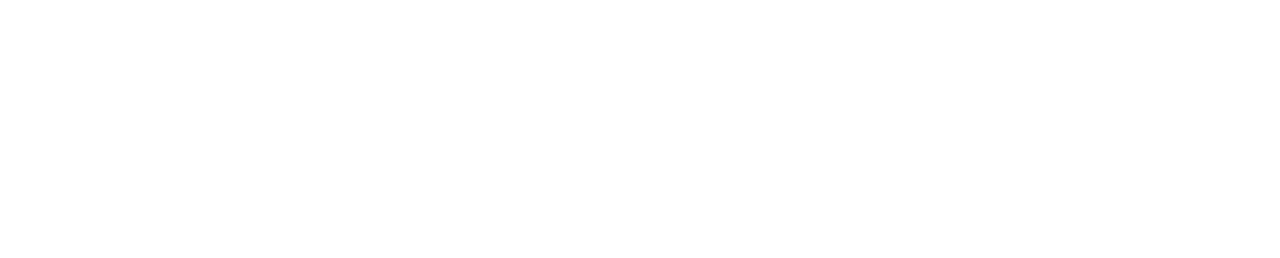
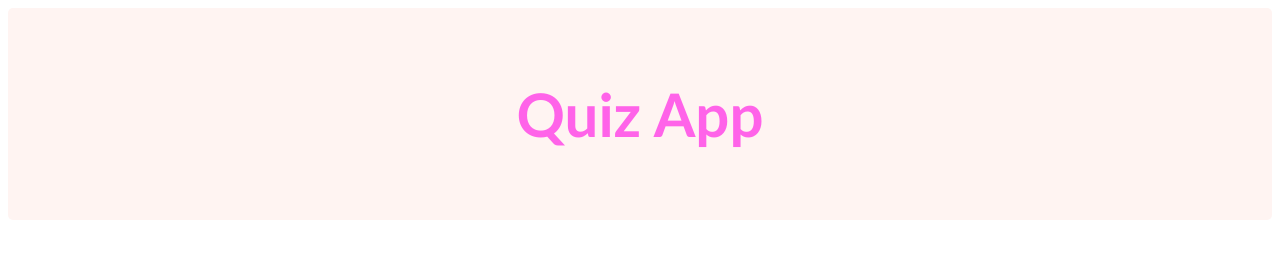
Before and after one commit to Pia-Lueling/quiz-app, a plain HTML site: page index.html in a window 1280 px wide. Drawn offline with Linux system fonts and the light colour scheme.

Commit message:
add a header with a h1 in it

```diff
--- a/index.html
+++ b/index.html
@@ -3,8 +3,12 @@
   <head>
     <meta charset="UTF-8" />
     <meta name="viewport" content="width=device-width, initial-scale=1.0" />
-    <title>Document</title>
+    <title>Quiz App</title>
     <link rel="stylesheet" href="styles.css" />
   </head>
-  <body></body>
+  <body>
+    <header>
+      <h1>Quiz App</h1>
+    </header>
+  </body>
 </html>
--- a/styles.css
+++ b/styles.css
@@ -0,0 +1,12 @@
+header {
+  background-color: #fff4f2;
+  padding: 30px;
+  border-radius: 5px;
+  text-align: center;
+}
+
+h1 {
+  font-family: "Gill Sans", "Gill Sans MT", Calibri, "Trebuchet MS", sans-serif;
+  font-size: 60px;
+  color: #ff63e9;
+}
```
